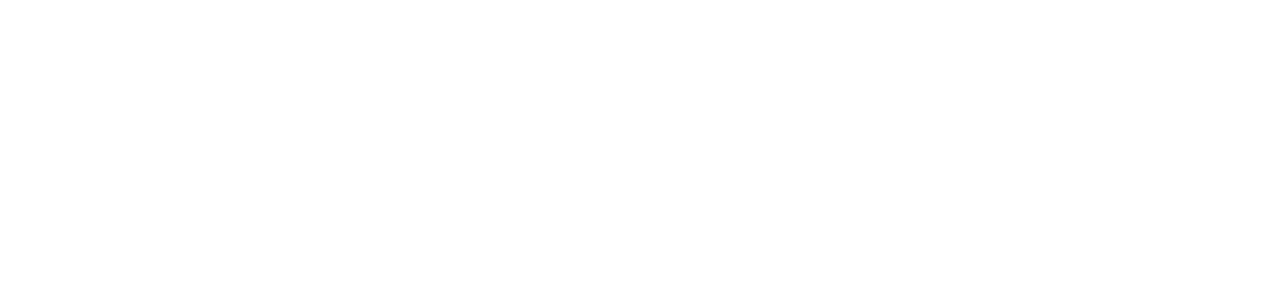
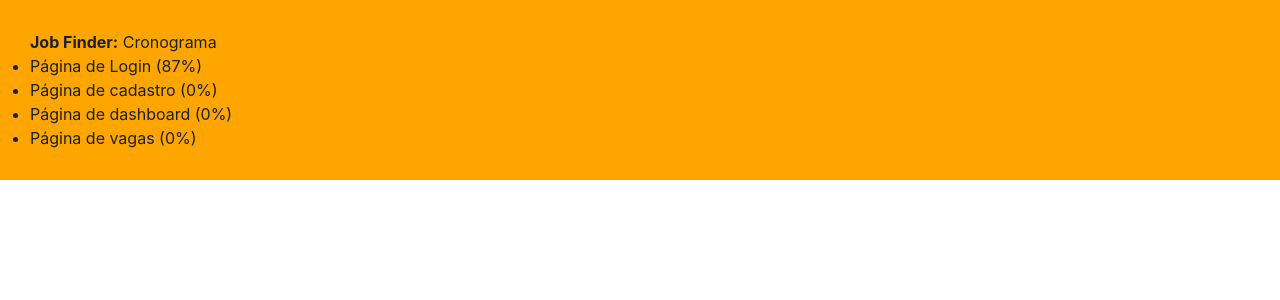
Before and after one commit to luisdourado33/jobfinder, a React (Create React App) app: page / in a window 1280 px wide. Shown: the top 300 px of the page. Built offline with nearby package versions, Linux system fonts and the light colour scheme.

Commit message:
bugfix: Alterações em Login

```diff
--- a/public/index.html
+++ b/public/index.html
@@ -24,7 +24,7 @@
       work correctly both with client-side routing and a non-root public URL.
       Learn how to configure a non-root public URL by running `npm run build`.
     -->
-    <title>Job Finder | Find job openings!</title>
+    <title>Job Finder | Oportunidades de emprego!</title>
   </head>
   <body>
     <noscript>You need to enable JavaScript to run this app.</noscript>
--- a/src/navigation.tsx
+++ b/src/navigation.tsx
@@ -3,14 +3,43 @@ import {
   BrowserRouter as Router,
   Route,
   RouteComponentProps,
+  Link,
 } from 'react-router-dom';
 
 import Login from './screens/Login';
 
+const divTemp = {
+  backgroundColor: 'orange',
+  padding: '30px',
+};
+const Home: React.FC = () => {
+  return (
+    <div style={divTemp}>
+      <h1>
+        <b>Job Finder:</b> Cronograma
+      </h1>
+      <ul>
+        <li>
+          <Link to='/login'>Página de Login (87%)</Link>
+        </li>
+        <li>
+          <Link to='/cadastro'>Página de cadastro (0%)</Link>
+        </li>
+        <li>
+          <Link to='/dashboard'>Página de dashboard (0%)</Link>
+        </li>
+        <li>
+          <Link to='/vagas'>Página de vagas (0%)</Link>
+        </li>
+      </ul>
+    </div>
+  );
+};
 const AppRouter: React.FC = () => {
   return (
     <Router>
-      <Route path='/login' exact component={Login} />
+      <Route path='/' exact component={Home} />
+      <Route path='/login' component={Login} />
     </Router>
   );
 };
```
